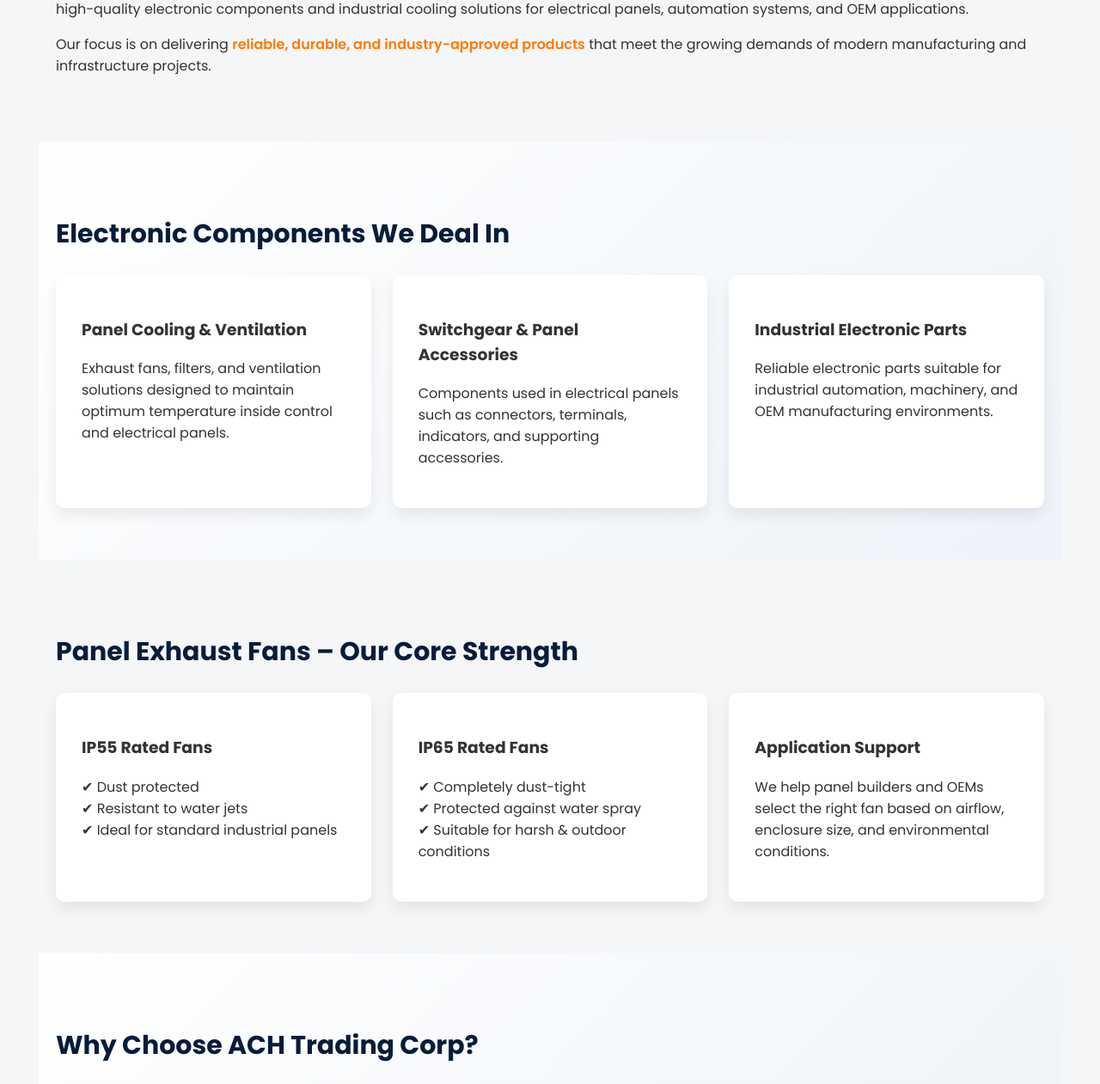
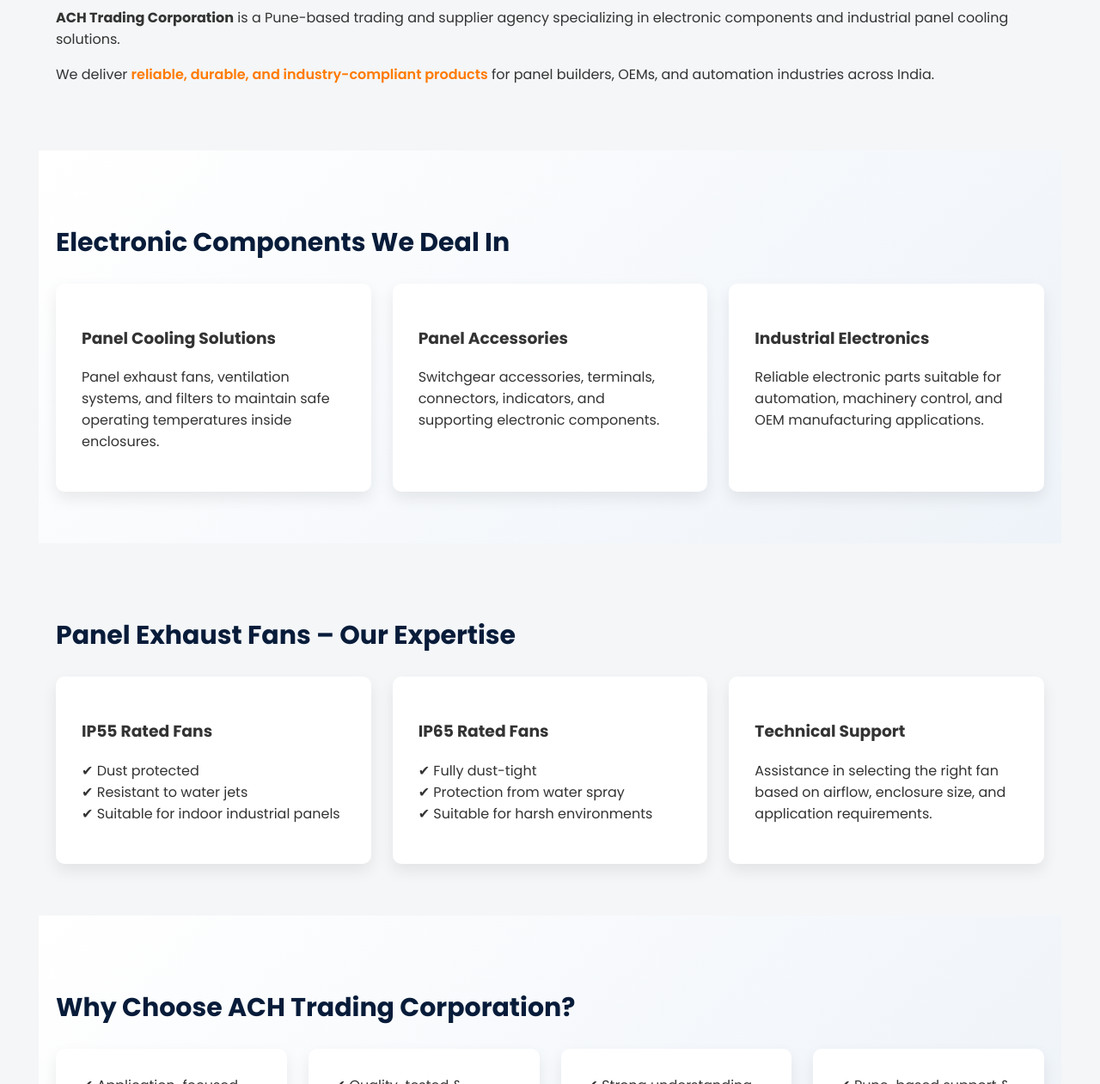
Before and after one commit to achtradingcorp-111/achtradingcorp.github.io, a plain HTML site: page index.html in a window 1280 px wide. Shown: the part 529-1790 px from the top of the page at 86% size. Drawn offline with Linux system fonts and the light colour scheme.

Commit message:
Update index.html

```diff
--- a/index.html
+++ b/index.html
@@ -2,7 +2,7 @@
 <html lang="en">
 <head>
     <meta charset="UTF-8">
-    <title>ACH Trading Corp Pvt Ltd | Electronic Component Supplier</title>
+    <title>ACH Trading Corporation | Electronic Component Supplier</title>
     <meta name="viewport" content="width=device-width, initial-scale=1.0">
 
     <!-- Google Fonts -->
@@ -19,8 +19,14 @@
         header {
             background: linear-gradient(135deg, #081c3a, #0f3c68);
             color: white;
-            padding: 80px 20px;
+            padding: 80px 20px 70px;
             text-align: center;
+        }
+
+        .logo {
+            width: 160px;
+            max-width: 80%;
+            margin-bottom: 20px;
         }
 
         header h1 {
@@ -33,7 +39,7 @@
 
         header p {
             font-size: 19px;
-            max-width: 800px;
+            max-width: 850px;
             margin: auto;
             opacity: 0.95;
         }
@@ -65,7 +71,7 @@
         }
 
         .card:hover {
-            transform: translateY(-5px);
+            transform: translateY(-6px);
         }
 
         .highlight {
@@ -102,7 +108,10 @@
 <body>
 
 <header>
-    <h1>ACH Trading Corp. Pvt. Ltd.</h1>
+    <!-- LOGO -->
+    <img src="logo.png" alt="ACH Trading Corporation Logo" class="logo">
+
+    <h1>ACH Trading Corporation</h1>
     <p>
         Trusted Supplier & Trading Partner for Electronic Components and
         Industrial Panel Exhaust Fans with IP55 & IP65 Protection
@@ -113,14 +122,13 @@
 <section>
     <h2>About Our Company</h2>
     <p>
-        <strong>ACH Trading Corp. Pvt. Ltd.</strong> is a professionally managed trading and supplier
-        agency based in Pune, Maharashtra. We specialize in supplying high-quality
-        electronic components and industrial cooling solutions for electrical panels,
-        automation systems, and OEM applications.
+        <strong>ACH Trading Corporation</strong> is a Pune-based trading and supplier
+        agency specializing in electronic components and industrial panel
+        cooling solutions.
     </p>
     <p>
-        Our focus is on delivering <span class="highlight">reliable, durable, and industry-approved products</span>
-        that meet the growing demands of modern manufacturing and infrastructure projects.
+        We deliver <span class="highlight">reliable, durable, and industry-compliant products</span>
+        for panel builders, OEMs, and automation industries across India.
     </p>
 </section>
 
@@ -128,65 +136,65 @@
     <h2>Electronic Components We Deal In</h2>
     <div class="cards">
         <div class="card">
-            <h3>Panel Cooling & Ventilation</h3>
+            <h3>Panel Cooling Solutions</h3>
             <p>
-                Exhaust fans, filters, and ventilation solutions designed to
-                maintain optimum temperature inside control and electrical panels.
+                Panel exhaust fans, ventilation systems, and filters to
+                maintain safe operating temperatures inside enclosures.
             </p>
         </div>
         <div class="card">
-            <h3>Switchgear & Panel Accessories</h3>
+            <h3>Panel Accessories</h3>
             <p>
-                Components used in electrical panels such as connectors,
-                terminals, indicators, and supporting accessories.
+                Switchgear accessories, terminals, connectors, indicators,
+                and supporting electronic components.
             </p>
         </div>
         <div class="card">
-            <h3>Industrial Electronic Parts</h3>
+            <h3>Industrial Electronics</h3>
             <p>
-                Reliable electronic parts suitable for industrial automation,
-                machinery, and OEM manufacturing environments.
+                Reliable electronic parts suitable for automation,
+                machinery control, and OEM manufacturing applications.
             </p>
         </div>
     </div>
 </section>
 
 <section>
-    <h2>Panel Exhaust Fans – Our Core Strength</h2>
+    <h2>Panel Exhaust Fans – Our Expertise</h2>
     <div class="cards">
         <div class="card">
             <h3>IP55 Rated Fans</h3>
             <p>
                 ✔ Dust protected<br>
                 ✔ Resistant to water jets<br>
-                ✔ Ideal for standard industrial panels
+                ✔ Suitable for indoor industrial panels
             </p>
         </div>
         <div class="card">
             <h3>IP65 Rated Fans</h3>
             <p>
-                ✔ Completely dust-tight<br>
-                ✔ Protected against water spray<br>
-                ✔ Suitable for harsh & outdoor conditions
+                ✔ Fully dust-tight<br>
+                ✔ Protection from water spray<br>
+                ✔ Suitable for harsh environments
             </p>
         </div>
         <div class="card">
-            <h3>Application Support</h3>
+            <h3>Technical Support</h3>
             <p>
-                We help panel builders and OEMs select the right fan based on
-                airflow, enclosure size, and environmental conditions.
+                Assistance in selecting the right fan based on airflow,
+                enclosure size, and application requirements.
             </p>
         </div>
     </div>
 </section>
 
 <section class="info-section">
-    <h2>Why Choose ACH Trading Corp?</h2>
+    <h2>Why Choose ACH Trading Corporation?</h2>
     <div class="cards">
-        <div class="card">✔ Industry-focused product selection</div>
-        <div class="card">✔ Quality-assured and tested components</div>
-        <div class="card">✔ Technical understanding of panel applications</div>
-        <div class="card">✔ Fast response and Pune-based support</div>
+        <div class="card">✔ Application-focused product selection</div>
+        <div class="card">✔ Quality-tested & reliable components</div>
+        <div class="card">✔ Strong understanding of panel cooling</div>
+        <div class="card">✔ Pune-based support & fast response</div>
     </div>
 </section>
 
@@ -194,14 +202,15 @@
     <h2>Contact Us</h2>
     <p>
         📍 Pune, Maharashtra<br><br>
-        📧 Email: ach.tradingcorp@gmail.com<br>
-        📞 Phone: +91-8830656090
-
+        📧 Email:
+        <a href="mailto:ach.tradingcorp@gmail.com">ach.tradingcorp@gmail.com</a><br>
+        📞 Phone:
+        <a href="tel:+918830656090">+91-8830656090</a>
     </p>
 </section>
 
 <footer>
-    © 2025 ACH Trading Corp. Pvt. Ltd. | All Rights Reserved
+    © 2025 ACH Trading Corporation | All Rights Reserved
 </footer>
 
 </body>
```
